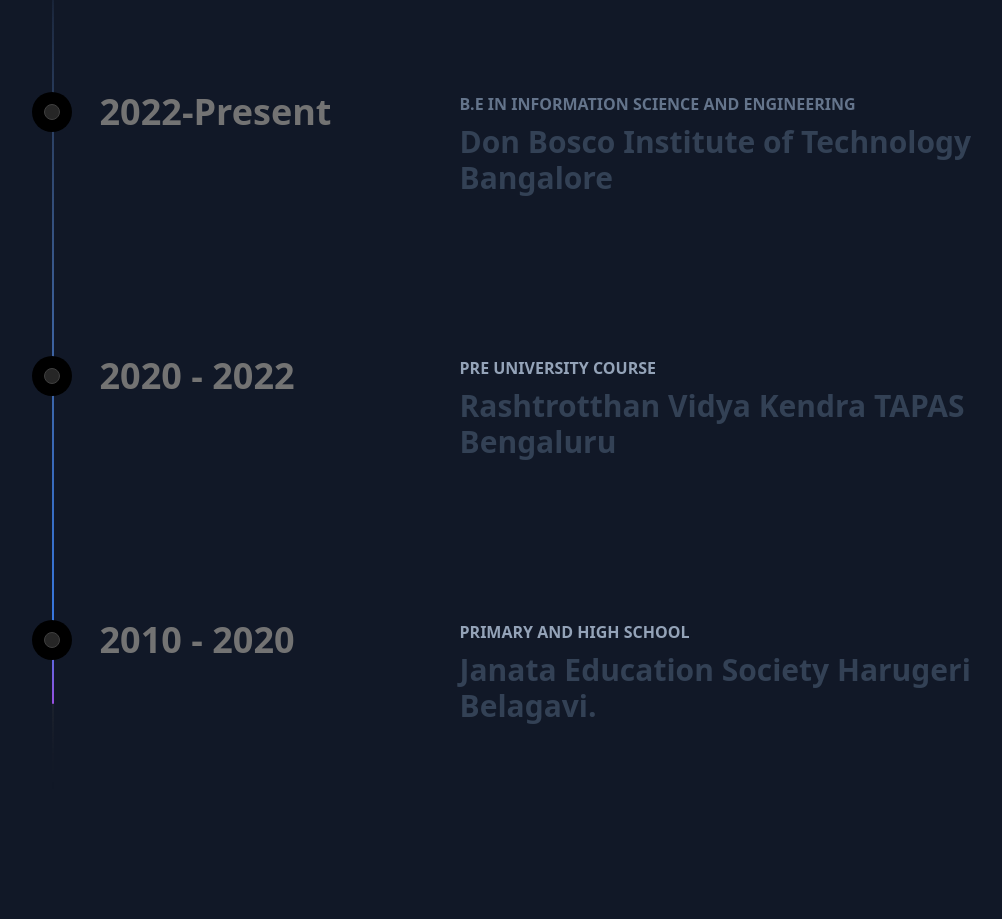
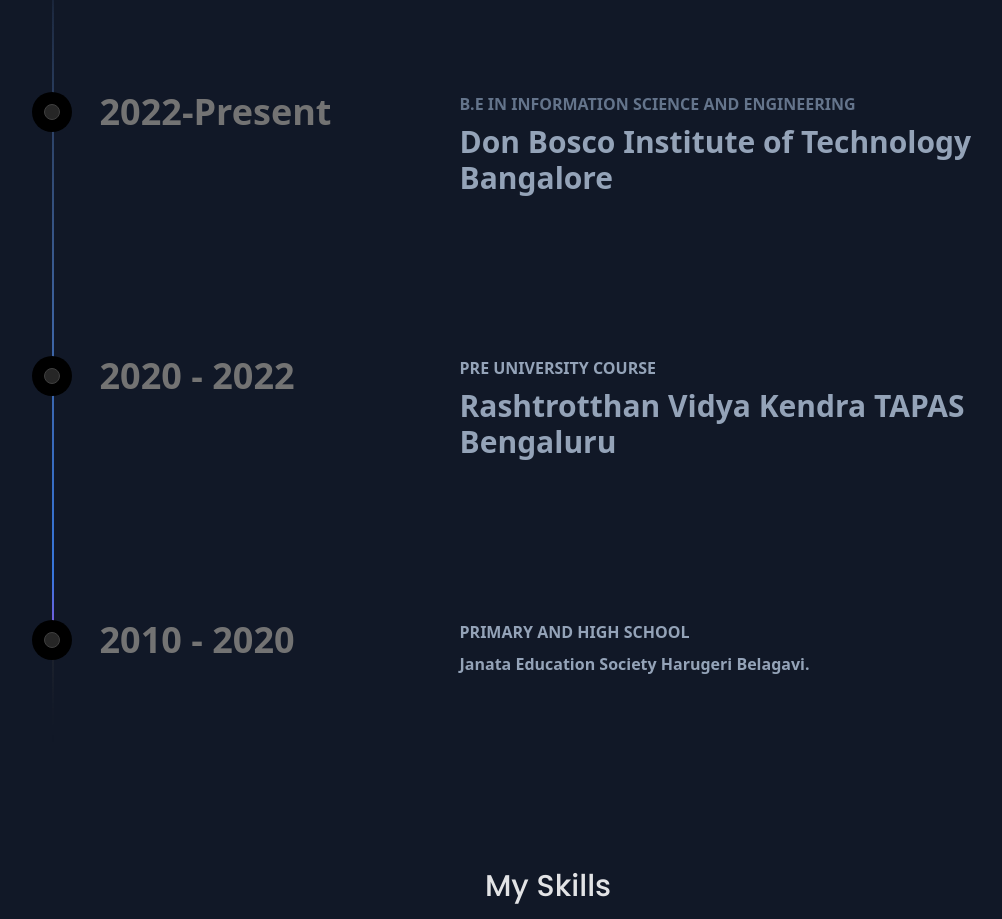
Before and after one commit to Rahulhanje/Portfolio, a Next.js app: page / in a window 1280 px wide. Shown: the part 2060-2979 px from the top of the page, without its empty margins (92-1094 px from the left). Built offline with nearby package versions, Linux system fonts and the light colour scheme.

Commit message:
Project section updated

```diff
--- a/components/Education.tsx
+++ b/components/Education.tsx
@@ -129,7 +129,7 @@
         <div className="text-md text-slate-500 font-bold">
           B.E IN INFORMATION SCIENCE AND ENGINEERING
         </div>
-        <div className="font-bold text-3xl  text-slate-700">
+        <div className="font-bold text-3xl  text-slate-800 dark:text-slate-400">
           Don Bosco Institute of Technology Bangalore
         </div>
       </div>
@@ -142,7 +142,7 @@
         <div className="text-md text-slate-400 font-bold">
           PRE UNIVERSITY COURSE
         </div>
-        <div className="font-bold text-3xl  text-slate-700">
+        <div className="font-bold text-3xl text-slate-800 dark:text-slate-400">
           Rashtrotthan Vidya Kendra TAPAS Bengaluru
         </div>
       </div>
@@ -155,7 +155,7 @@
         <div className="text-md text-slate-400 font-bold">
           PRIMARY AND HIGH SCHOOL
         </div>
-        <div className="font-bold text-3xl text-slate-700">
+        <div className="font-bold text-3xltext-slate-800 dark:text-slate-400">
           Janata Education Society Harugeri Belagavi.
         </div>
       </div>
```
